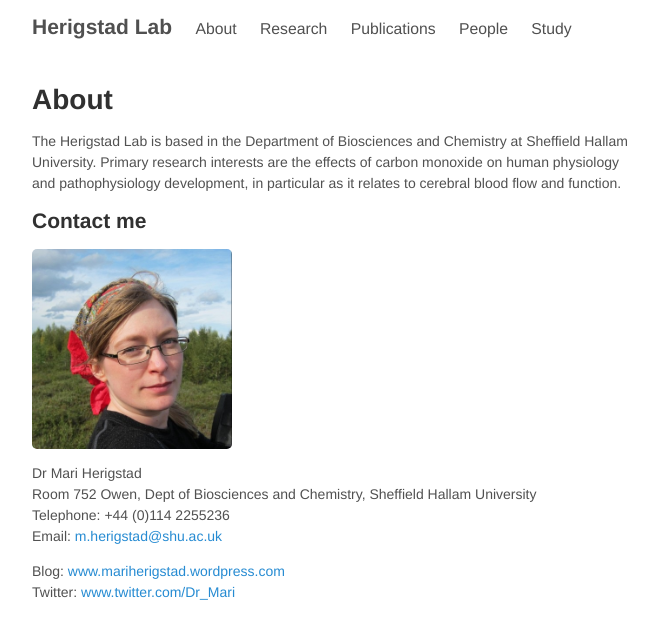
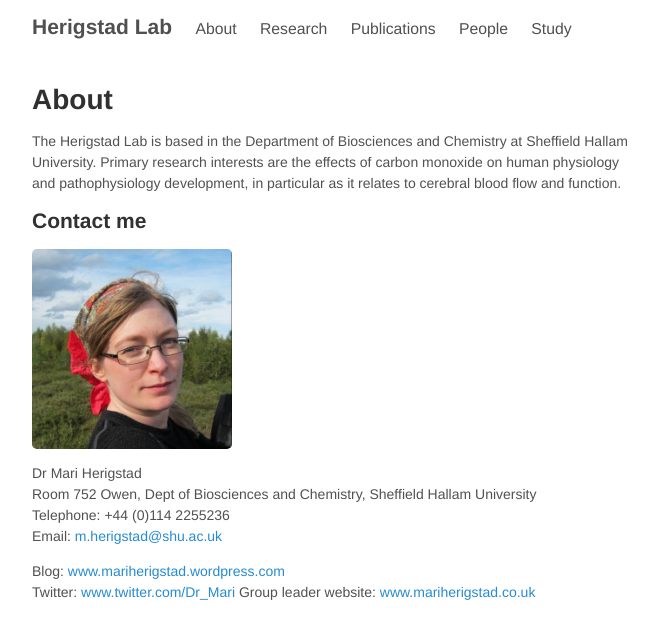
Before and after one commit to mariherigstad/mariherigstad.github.io, a Jekyll site: the page built from about.md, in a window 1280 px wide. Shown: the top 639 px of the page, without its empty margins (307-965 px from the left). Built offline with Jekyll 4.4.1, drawn with Linux system fonts in a browser that asks for light colours.

Commit message:
Update about.md

```diff
--- a/about.md
+++ b/about.md
@@ -16,3 +16,4 @@ Email: <m.herigstad@shu.ac.uk>
 
 Blog: <a href="https://mariherigstad.wordpress.com">www.mariherigstad.wordpress.com</a><br>
 Twitter: <a href="https://twitter.com/Dr_Mari">www.twitter.com/Dr_Mari</a>
+Group leader website: <a href="www.mariherigstad.co.uk">www.mariherigstad.co.uk</a><br>
```
